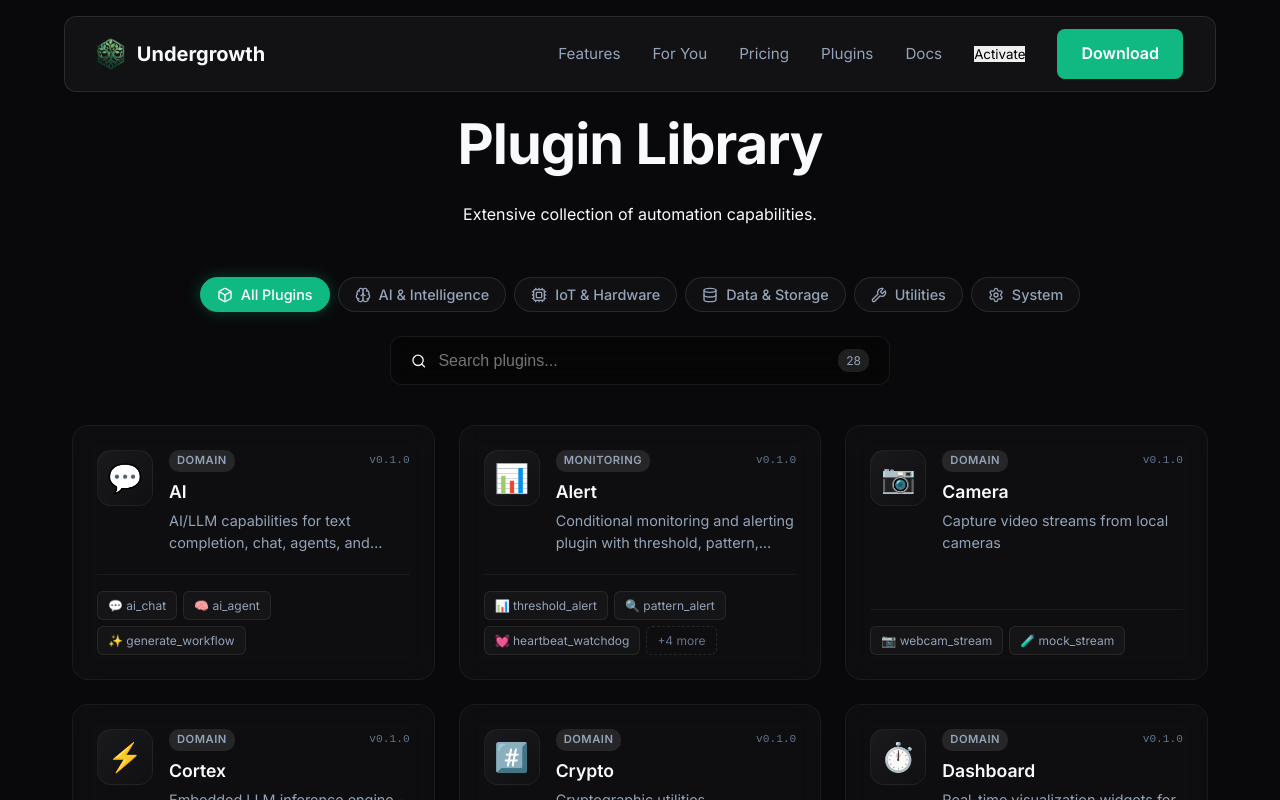
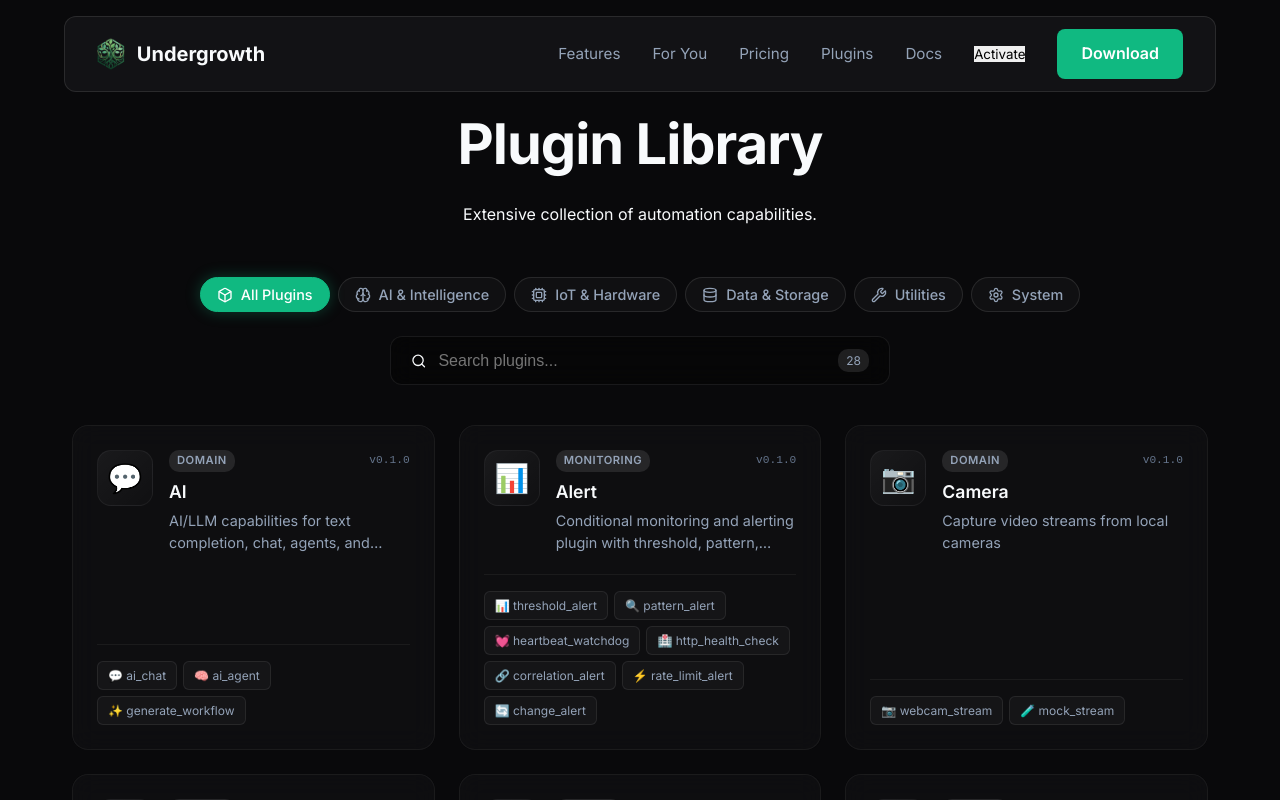
Before and after one commit to MyysticOwl/undergrowth-website, a React (Vite) app: page /plugins in a window 1280 px wide. Shown: the top 800 px of the page. Built offline with nearby package versions, Linux system fonts and the light colour scheme.

Commit message:
Show all plugins

```diff
--- a/src/pages/Plugins.jsx
+++ b/src/pages/Plugins.jsx
@@ -28,9 +28,6 @@
 
 const PluginCard = ({ plugin }) => {
     const category = getCategory(plugin);
-    const displayedVariations = plugin.variations.slice(0, 3);
-    const remainingCount = plugin.variations.length - 3;
-
     return (
         <div className="plugin-card glass-panel">
             <div className="plugin-header">
@@ -51,14 +48,11 @@
 
             <div className="plugin-variations">
                 <div className="tags-container">
-                    {displayedVariations.map(v => (
+                    {plugin.variations.map(v => (
                         <span key={v.id} className="tag-chip" title={v.description}>
                             {v.icon} {v.id}
                         </span>
                     ))}
-                    {remainingCount > 0 && (
-                        <span className="tag-chip more-chip">+{remainingCount} more</span>
-                    )}
                 </div>
             </div>
         </div>
```
